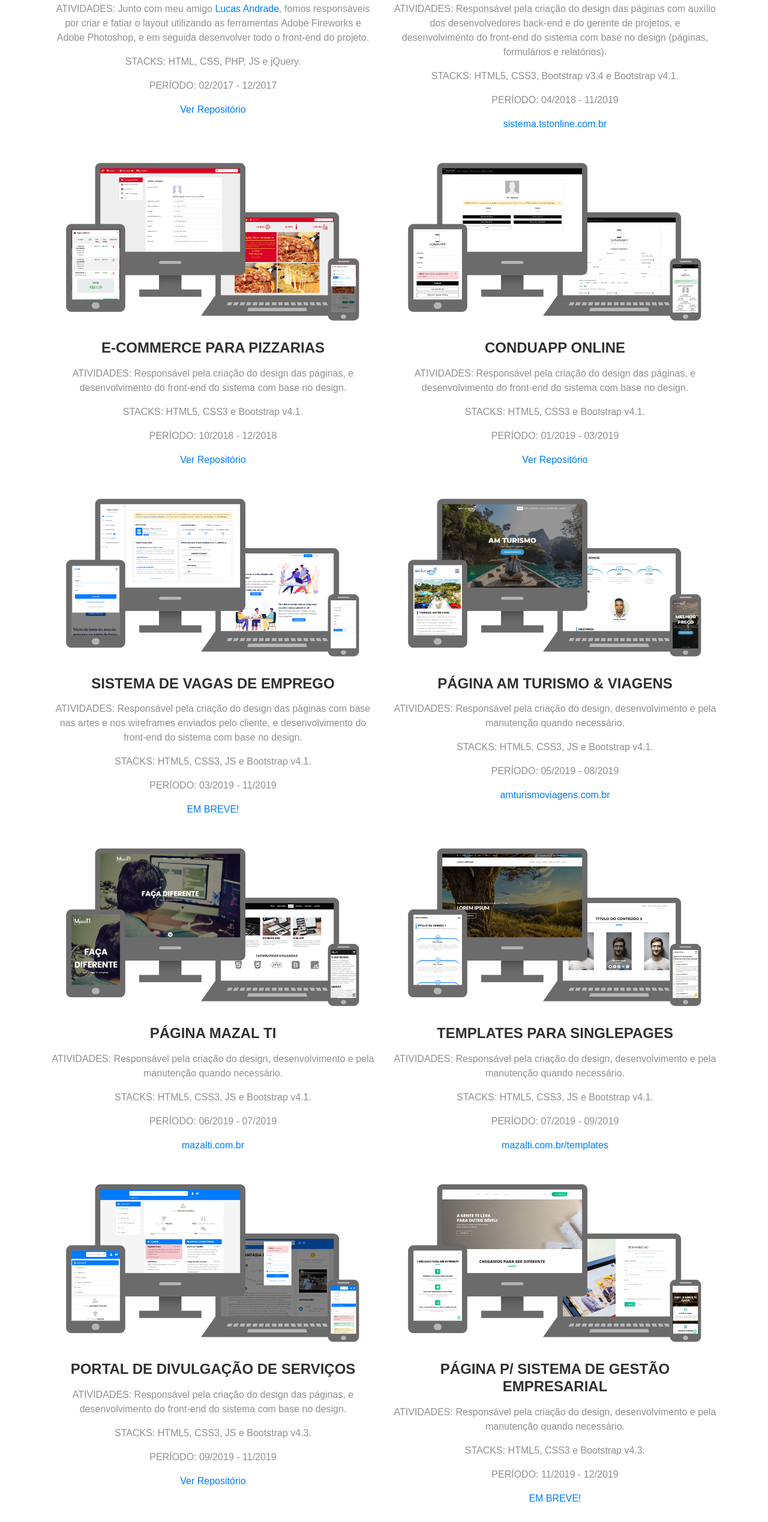
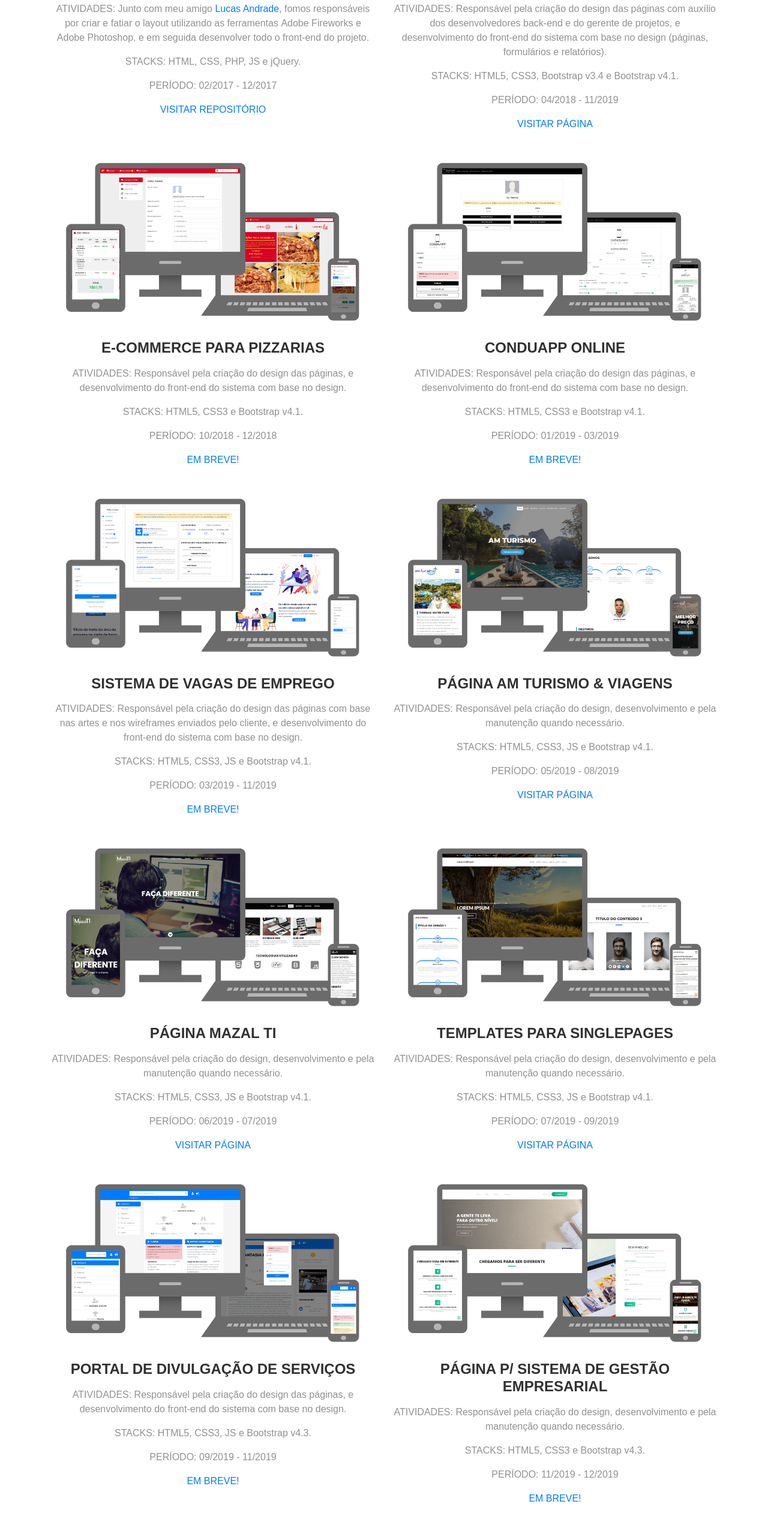
Before and after one commit to MateusDanieel/portfolio-antigo, a website: page index.html in a window 1280 px wide. Shown: the part 7049-9587 px from the top of the page at 60% size. Drawn offline with Linux system fonts and the light colour scheme; a web font is replaced by a local one.

Commit message:
Atualização do 'Portfólio' e correção de alguns links.

```diff
--- a/index.html
+++ b/index.html
@@ -378,7 +378,7 @@
 
 						<p class="text-center"><b>Período:</b> 02/2017 - 12/2017</p>
 
-						<a href="https://github.com/MateusDanieel/tcc_etec_ptl" target="_blank" class="d-block text-center">Ver Repositório</a>
+						<a href="https://github.com/MateusDanieel/tcc_etec_ptl" target="_blank" class="d-block text-center">VISITAR REPOSITÓRIO</a>
 
 					</div>
 
@@ -406,7 +406,7 @@
 
 						<p class="text-center"><b>Período:</b> 04/2018 - 11/2019</p>
 
-						<a href="http://sistema.tstonline.com.br/" target="_blank" class="d-block text-center">sistema.tstonline.com.br</a>
+						<a href="http://sistema.tstonline.com.br/" target="_blank" class="d-block text-center">VISITAR PÁGINA</a>
 
 					</div>
 
@@ -434,7 +434,7 @@
 
 						<p class="text-center"><b>Período:</b> 10/2018 - 12/2018</p>
 
-						<a href="https://github.com/MateusDanieel/mazal_ti_pizzaria_layout" target="_blank" class="d-block text-center">Ver Repositório</a>
+						<a href="#" target="_blank" class="d-block text-center">EM BREVE!</a>
 
 					</div>
 
@@ -462,7 +462,7 @@
 
 						<p class="text-center"><b>Período:</b> 01/2019 - 03/2019</p>
 
-						<a href="https://github.com/MateusDanieel/mazal_ti_conduapp" target="_blank" class="d-block text-center">Ver Repositório</a>
+						<a href="#" target="_blank" class="d-block text-center">EM BREVE!</a>
 
 					</div>
 
@@ -518,7 +518,7 @@
 
 						<p class="text-center"><b>Período:</b> 05/2019 - 08/2019</p>
 
-						<a href="http://amturismoviagens.com.br/" target="_blank" class="d-block text-center">amturismoviagens.com.br</a>
+						<a href="http://amturismoviagens.com.br/" target="_blank" class="d-block text-center">VISITAR PÁGINA</a>
 
 					</div>
 
@@ -546,7 +546,7 @@
 
 						<p class="text-center"><b>Período:</b> 06/2019 - 07/2019</p>
 
-						<a href="http://mazalti.com.br/" target="_blank" class="d-block text-center">mazalti.com.br</a>
+						<a href="http://mazalti.com.br/" target="_blank" class="d-block text-center">VISITAR PÁGINA</a>
 
 					</div>
 
@@ -574,7 +574,7 @@
 
 						<p class="text-center"><b>Período:</b> 07/2019 - 09/2019</p>
 
-						<a href="http://mazalti.com.br/templates" target="_blank" class="d-block text-center">mazalti.com.br/templates</a>
+						<a href="http://mazalti.com.br/templates" target="_blank" class="d-block text-center">VISITAR PÁGINA</a>
 
 					</div>
 
@@ -602,7 +602,7 @@
 
 						<p class="text-center"><b>Período:</b> 09/2019 - 11/2019</p>
 
-						<a href="https://github.com/MateusDanieel/mazal_ti_classificados" target="_blank" class="d-block text-center">Ver Repositório</a>
+						<a href="#" target="_blank" class="d-block text-center">EM BREVE!</a>
 
 					</div>
 
@@ -686,7 +686,35 @@
 
 						<p class="text-center"><b>Período:</b> 12/2019 - 01/2020</p>
 
-						<a href="http://mateus.mazalti.com.br" target="_blank" class="d-block text-center">mateus.mazalti.com.br</a>
+						<a href="http://mateusdanieel.github.io/" target="_blank" class="d-block text-center">VISITAR PÁGINA</a>
+
+					</div>
+
+					<div class="col-sm-12 col-lg-6 pg-jobs thumb">
+
+						<figure class="pg-jobs-img">
+
+							<a href="#" class="thumbnail" data-image-id="" data-toggle="modal" data-title="" data-image="dist/assets/img/jobs/2020_SYS_COVID_19.png" data-target="#image-gallery">
+
+								<div class="pg-jobs-img-box">
+									<i class="fas fa-search-plus fa-3x"></i>
+								</div>
+
+								<img src="dist/assets/img/jobs/2020_SYS_COVID_19.png" alt="" class="img-fluid" />
+
+							</a>
+
+						</figure>
+
+						<h4 class="text-center">Triagem Online Coronavírus</h4>
+
+						<p class="text-center"><b>Atividades:</b> Responsável pela criação do design, desenvolvimento (em parceria com meu amigo <a href="https://www.linkedin.com/in/jos%C3%A9-felipe-silva-santos-209084194/" target="_blank">José Felipe</a>) e pela manutenção quando necessário.</p>
+
+						<p class="text-center"><b>Stacks:</b> HTML5, CSS3, Sass (SCSS), JS, Yarn e Gulp.js. </p>
+
+						<p class="text-center"><b>Período:</b> 03/2020</p>
+
+						<a href="http://mateusdanieel.github.io/COVID-19" target="_blank" class="d-block text-center">VISITAR PÁGINA</a>
 
 					</div>
 
@@ -767,7 +795,7 @@
 
 							<i class="fab fa-js"></i>
 
-							<h4>JS - Iniciante</h4>
+							<h4>JavaScript</h4>
 
 							<p>Linguagem de programação baseada em scripts. É uma das três principais tecnologias de desenvolvimento web.</p>
 
```
Also changed, not shown: dist/assets/img/jobs/2020_SYS_COVID_19.png (added), src/assets/img/jobs/2020_SYS_COVID_19.png (added).
